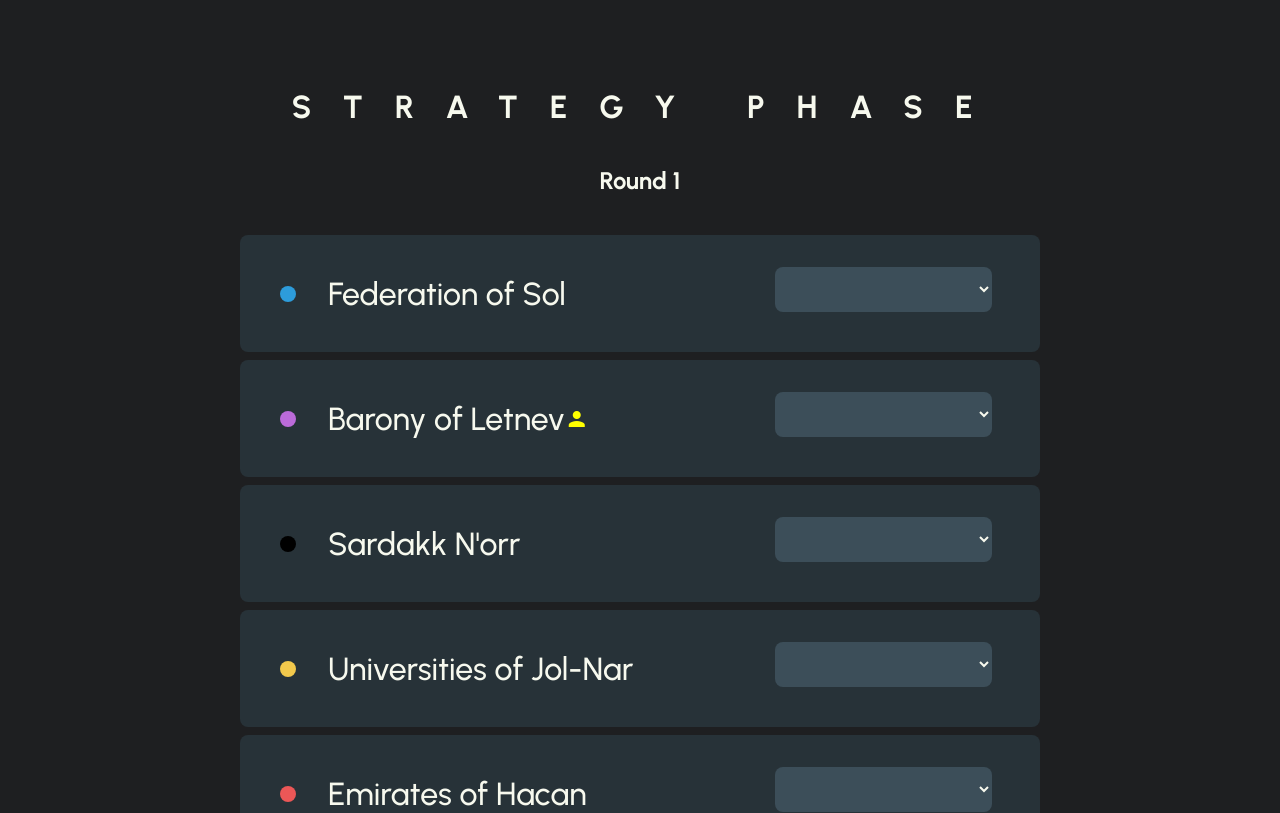
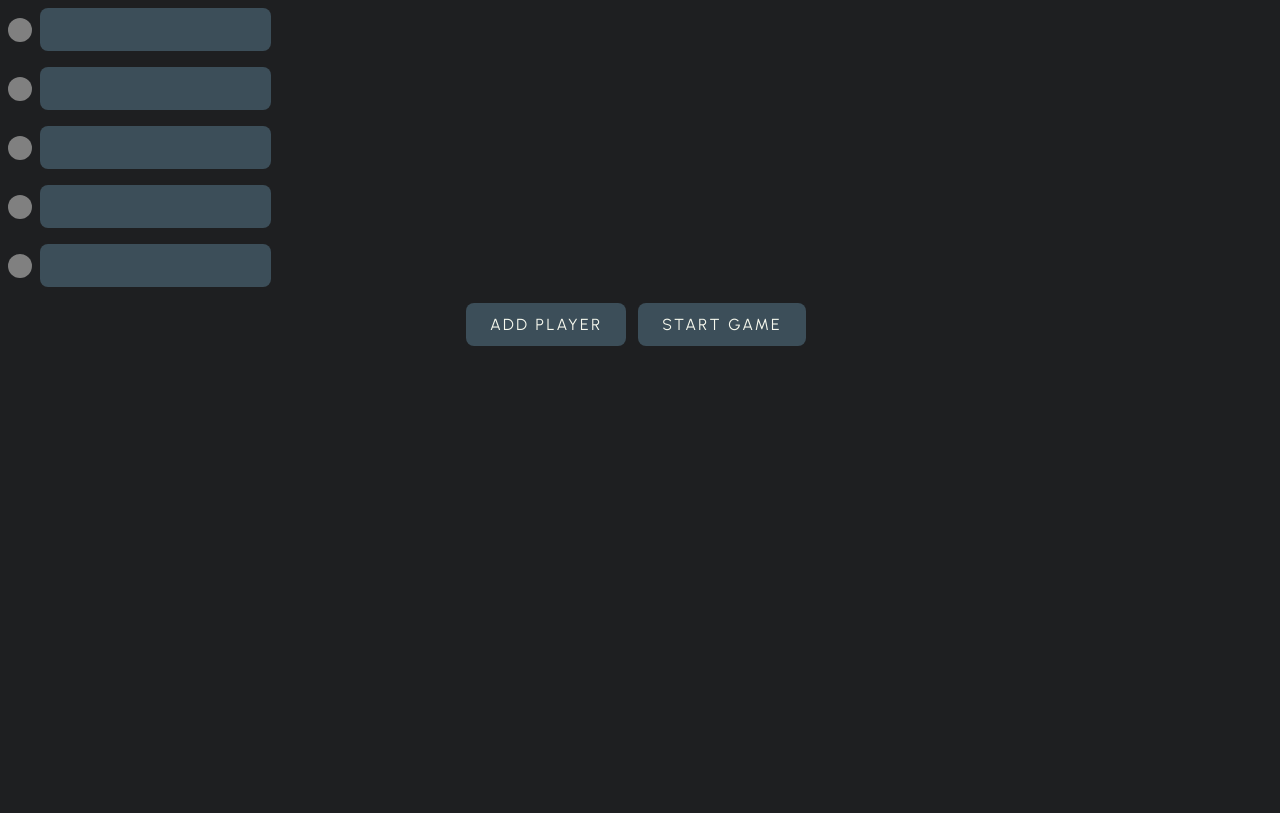
Before and after one commit to mitchdaniels/ti4-dashboard, a Svelte app: page / in a window 1280 px wide. Shown: the top 813 px of the page. Built offline with nearby package versions, Linux system fonts and the light colour scheme.

Commit message:
remove testing setup

```diff
--- a/src/ActionPhase.svelte
+++ b/src/ActionPhase.svelte
@@ -4,10 +4,8 @@
 	import { flip } from 'svelte/animate'
 	import { quintInOut } from 'svelte/easing'
 
-	// export let players
-	import testPlayers from './data.js'
-
-	let players = testPlayers;
+	export let players
+	// import testPlayers from './data.js'
 
 	let round = 0
 	let activePlayer
@@ -28,21 +26,18 @@
 
 	const advancePlayer = () => {
 
-		// players.sort(strategySort)
-
 		let remaining = players.filter(player => player.passed === false)
 		let passed = players.filter(player => player.passed === true)
-		// let index = remaining.findIndex(player => player === activePlayer)
 
 		// shift current active player to end and update activePlayer
 
+		// Move active player to end of remaining players
 		if (!activePlayer.passed) {
 			remaining.push(remaining.shift())
 		}
 
 		activePlayer = remaining[0]
 
-		// Move active player to end of remaining players
 		players = remaining.concat(passed)
 
 	}
--- a/src/App.svelte
+++ b/src/App.svelte
@@ -18,7 +18,7 @@
 		}
 	]
 
-	export let phase;
+	export let phase = "Setup";
 
 </script>
 
```
